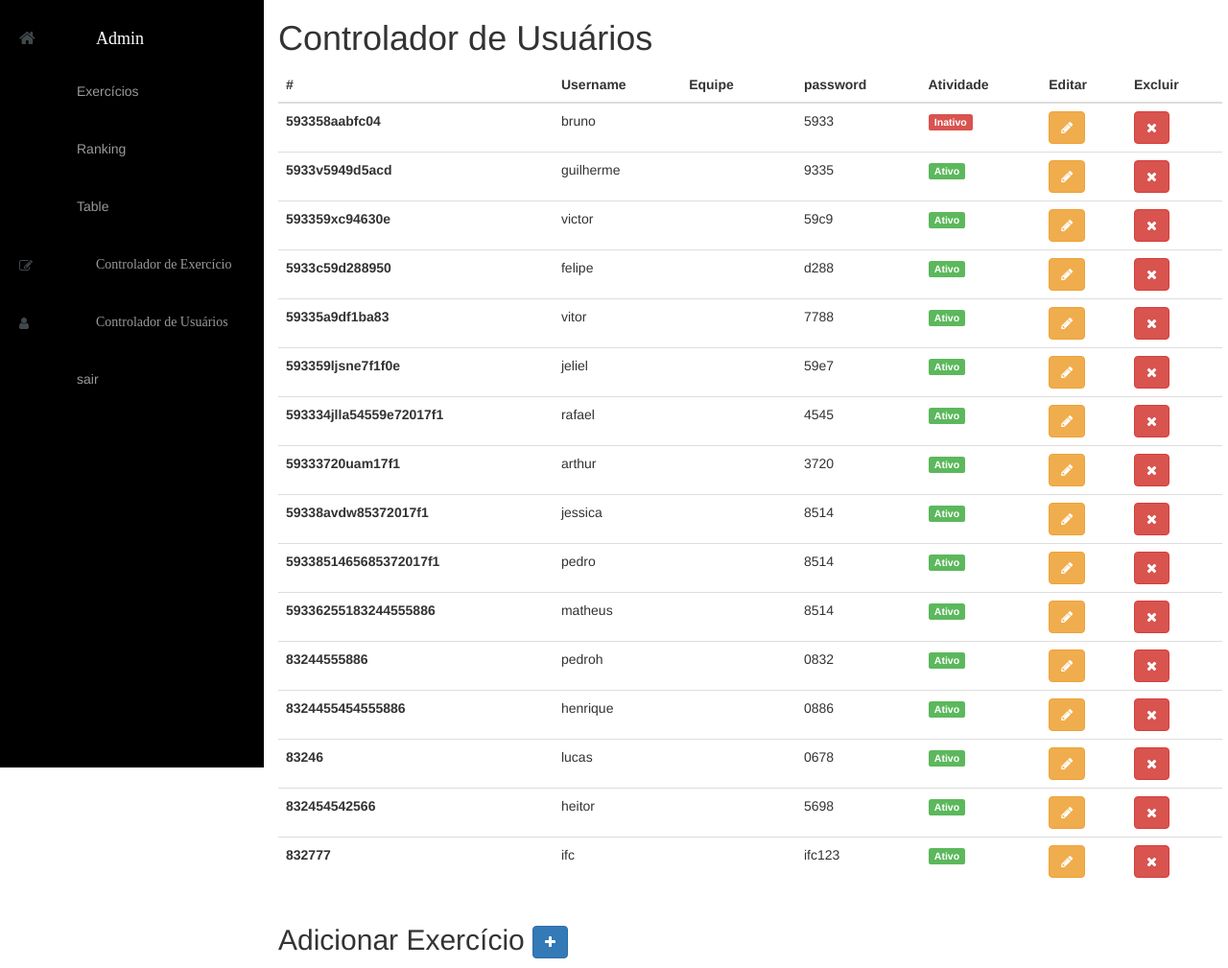
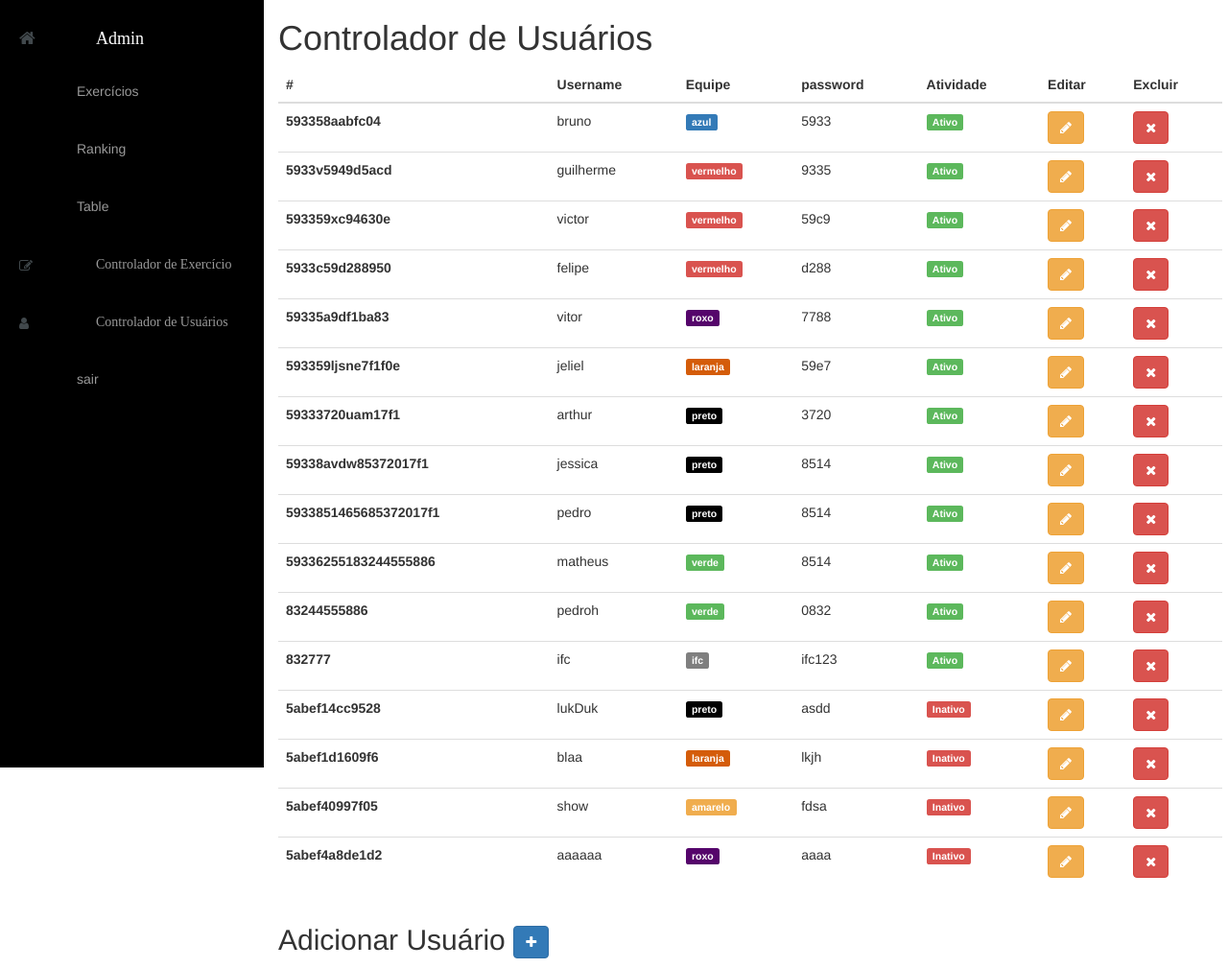
Before and after one commit to ArthurDCastro/batalha, a CodeIgniter app: page /algoritmos/admin/users in a window 1280 px wide. Shown: the whole page at 96% size. Run offline with CodeIgniter, Linux system fonts and the light colour scheme; the visitor is signed in with stand-in values (Sample User, id 1).

Commit message:
22-24 ++ 29-03-18

```diff
--- a/application/controllers/Admin.php
+++ b/application/controllers/Admin.php
@@ -20,13 +20,14 @@ class Admin extends CI_Controller {
         $this->load->helper('date');
 
         $this->load->view('admin/admin', $data);
-        $this->load->view('admin/exercice', $data);
+        $this->load->view('admin/exercise', $data);
         $this->load->view('footer', $data);
     }
 
     public function users(){
         $data['user'] = $this->users->get_logged_user();
         $data['users'] = $this->users->getAllUsers();
+
         $this->load->helper('date');
 
         $this->load->view('admin/admin', $data);
@@ -45,11 +46,11 @@ class Admin extends CI_Controller {
         $this->load->helper('date');
 
         $this->load->view('admin/admin', $data);
-        $this->load->view('admin/exercice', $data);
+        $this->load->view('admin/exercise', $data);
         $this->load->view('footer', $data);
 
 
-        $this->load->view('admin/edit_exercice', $data);
+        $this->load->view('admin/edit_exercise', $data);
 
     }
 
@@ -79,7 +80,7 @@ class Admin extends CI_Controller {
         $this->load->helper('date');
 
         $this->load->view('admin/admin', $data);
-        $this->load->view('admin/exercice', $data);
+        $this->load->view('admin/exercise', $data);
         $this->load->view('footer', $data);
 
 
@@ -120,4 +121,57 @@ class Admin extends CI_Controller {
 
         redirect (base_url('/admin'));
     }
+
+    public function add_user_view(){
+        $data['user'] = $this->users->get_logged_user();
+        $data['users'] = $this->users->getAllUsers();
+
+        $this->load->helper('date');
+
+        $this->load->view('admin/admin', $data);
+        $this->load->view('admin/user', $data);
+        $this->load->view('footer', $data);
+
+
+        $this->load->view('admin/add_user', $data);
+    }
+
+    public function add_user(){
+
+        $this->users->add_user($_POST);
+
+        redirect (base_url('/admin/users'));
+    }
+
+    public function edit_user_view(){
+        $data['user'] = $this->users->get_user_by_id($_GET['id']);
+        $data['users'] = $this->users->getAllUsers();
+
+        $this->load->helper('date');
+
+        $this->load->view('admin/admin', $data);
+        $this->load->view('admin/user', $data);
+        $this->load->view('footer', $data);
+
+
+        $this->load->view('admin/edit_user', $data);
+    }
+
+    public function edit_user(){
+        $array = $_POST;
+
+        $array['id'] = $_GET['id'];
+
+        $this->users->edit_user($array);
+
+        redirect (base_url('/admin/users'));
+    }
+
+    public function remove_user(){
+
+        $this->users->remove_user($_GET['id']);
+
+        redirect (base_url('/admin/users'));
+    }
+
 }
--- a/application/models/Users_model.php
+++ b/application/models/Users_model.php
@@ -70,6 +70,8 @@ class Users_model extends CI_Model {
     public function add_user(array $new_user){
         $file = $this->openFile();
 
+        $new_user['id'] = uniqid();
+
         $file[] = $new_user;
 
         $salveFile = json_encode($file, JSON_PRETTY_PRINT);                                      //Transforma um array em um tipo json
@@ -88,7 +90,7 @@ class Users_model extends CI_Model {
         }
 
         $salveFile = json_encode($newFile, JSON_PRETTY_PRINT);                                      //Transforma um array em um tipo json
-        file_put_contents(APPDATA_PATH."data/users.json", $salveFile);
+        file_put_contents(APPDATA_PATH."users.json", $salveFile);
     }
 
     public function edit_user(array $edit_user){
@@ -101,7 +103,7 @@ class Users_model extends CI_Model {
         }
 
         $salveFile = json_encode($file, JSON_PRETTY_PRINT);                                      //Transforma um array em um tipo json
-        file_put_contents(APPDATA_PATH."data/users.json", $salveFile);
+        file_put_contents(APPDATA_PATH."users.json", $salveFile);
     }
 
 
--- a/application/views/admin/add_exercise.php
+++ b/application/views/admin/add_exercise.php
@@ -10,7 +10,7 @@
         <div class="modal-content">
             <div class="modal-header">
                 <a type="button" class="close" href="<?=base_url("/admin")?>">&times;</a>
-                <h4 class="modal-title">Editar</h4>
+                <h4 class="modal-title">Adicionar Exercício</h4>
             </div>
             <div class="modal-body">
                 <div class="row">
--- a/application/views/admin/user.php
+++ b/application/views/admin/user.php
@@ -28,20 +28,20 @@
                         <td><span class="label label-<?=$user['equipe']?>"><?=$user['equipe']?></span>
                         </td>
                         <td>            <?=$user['password']?></td>
-                        <?php if($user['atividae']):?>
+                        <?php if($user['atividade']):?>
                             <td>            <span class="label label-success">Ativo</span></td>
                         <?php else:?>
                             <td>            <span class="label label-danger">Inativo</span></td>
                         <?php endif; ?>
-                        <td><a type="button" class="btn btn-warning" href="<?=base_url("/admin/edit_exercise_view?id={$user['id']}")?>"><span class="fa fa-pencil"></span></a></td>
-                        <td><a type="button" class="btn btn-danger" href="<?=base_url("/admin/remove_exercise?id={$user['id']}")?>"><span class="fa fa-remove"></span></a></td>
+                        <td><a type="button" class="btn btn-warning" href="<?=base_url("/admin/edit_user_view?id={$user['id']}")?>"><span class="fa fa-pencil"></span></a></td>
+                        <td><a type="button" class="btn btn-danger" href="<?=base_url("/admin/remove_user?id={$user['id']}")?>"><span class="fa fa-remove"></span></a></td>
                     </tr>
                 <?php endforeach; ?>
                 </tbody>
             </table>
         </div>
         <div>
-            <h2>Adicionar Exercício <a href="<?=base_url("/admin/add_exercise_view")?>" type="button" class="btn btn-primary"><i class="fa fa-plus"></i></a></h2>
+            <h2>Adicionar Usuário <a href="<?=base_url("/admin/add_user_view")?>" type="button" class="btn btn-primary"><i class="fa fa-plus"></i></a></h2>
 
         </div>
     </div>
--- a/assets/css/adminStyle.css
+++ b/assets/css/adminStyle.css
@@ -1,10 +1,35 @@
 .label-amarelo{
-    background-color: #f0ad4;
+    background-color: #f0ad4e;
 }
 
 .label-laranja{
-    background-color: #f0ad4;
+    background-color: #D45C0A;
 }
+
+.label-verde{
+    background-color: #5cb85c;
+}
+
+.label-azul{
+    background-color: #337ab7;
+}
+
+.label-vermelho{
+    background-color: #d9534f;
+}
+
+.label-roxo{
+    background-color: #55056B;
+}
+
+.label-preto{
+    background-color: #000000;
+}
+
+.label-ifc{
+    background-color: #7f7f7f;
+}
+
 
 #sidebar-wrapper {
     margin-left: -250px;
--- a/data/users.json
+++ b/data/users.json
@@ -1,134 +1,124 @@
 [
     {
-        "id"      : "593358aabfc04",
+        "id": "593358aabfc04",
         "username": "bruno",
-        "equipe"  : "azul",
-        "email"   : "",
+        "equipe": "azul",
+        "email": "",
         "password": "5933",
-        "atividae": 0
+        "atividade": 1
     },
     {
-        "id"      : "5933v5949d5acd",
+        "id": "5933v5949d5acd",
         "username": "guilherme",
-        "equipe"  : "vermelho",
-        "email"   : "",
+        "equipe": "vermelho",
+        "email": "",
         "password": "9335",
-        "atividae": 1
+        "atividade": 1
     },
     {
-        "id"      : "593359xc94630e",
+        "id": "593359xc94630e",
         "username": "victor",
-        "equipe"  : "vermelho",
-        "email"   : "",
+        "equipe": "vermelho",
+        "email": "",
         "password": "59c9",
-        "atividae": 1
+        "atividade": 1
     },
     {
-        "id"      : "5933c59d288950",
+        "id": "5933c59d288950",
         "username": "felipe",
-        "equipe"  : "vermelho",
-        "email"   : "",
+        "equipe": "vermelho",
+        "email": "",
         "password": "d288",
-        "atividae": 1
+        "atividade": 1
     },
     {
-        "id"      : "59335a9df1ba83",
         "username": "vitor",
-        "equipe"  : "rosa",
-        "email"   : "",
+        "equipe": "roxo",
         "password": "7788",
-        "atividae": 1
+        "atividade": "1",
+        "id": "59335a9df1ba83"
     },
     {
-        "id"      : "593359ljsne7f1f0e",
         "username": "jeliel",
-        "equipe"  : "rosa",
-        "email"   : "",
+        "equipe": "laranja",
         "password": "59e7",
-        "atividae": 1
+        "atividade": "1",
+        "id": "593359ljsne7f1f0e"
     },
     {
-        "id"      : "593334jlla54559e72017f1",
-        "username": "rafael",
-        "equipe"  : "rosa",
-        "email"   : "",
-        "password": "4545",
-        "atividae": 1
+        "id": "59333720uam17f1",
+        "username": "arthur",
+        "equipe": "preto",
+        "email": "",
+        "password": "3720",
+        "atividade": 1
     },
     {
-        "id"      : "59333720uam17f1",
-        "username": "arthur",
-        "equipe"  : "preto",
-        "email"   : "",
-        "password": "3720",
-        "atividae": 1
+        "id": "59338avdw85372017f1",
+        "username": "jessica",
+        "equipe": "preto",
+        "email": "",
+        "password": "8514",
+        "atividade": 1
     },
     {
-        "id"      : "59338avdw85372017f1",
-        "username": "jessica",
-        "equipe"  : "preto",
-        "email"   : "",
+        "id": "5933851465685372017f1",
+        "username": "pedro",
+        "equipe": "preto",
+        "email": "",
         "password": "8514",
-        "atividae": 1
+        "atividade": 1
     },
     {
-        "id"      : "5933851465685372017f1",
-        "username": "pedro",
-        "equipe"  : "preto",
-        "email"   : "",
+        "id": "59336255183244555886",
+        "username": "matheus",
+        "equipe": "verde",
+        "email": "",
         "password": "8514",
-        "atividae": 1
+        "atividade": 1
     },
     {
-        "id"      : "59336255183244555886",
-        "username": "matheus",
-        "equipe"  : "verde",
-        "email"   : "",
-        "password": "8514",
-        "atividae": 1
-    }
-,
-    {
-        "id"      : "83244555886",
+        "id": "83244555886",
         "username": "pedroh",
-        "equipe"  : "verde",
-        "email"   : "",
+        "equipe": "verde",
+        "email": "",
         "password": "0832",
-        "atividae": 1
-    }
-,
-    {
-        "id"      : "8324455454555886",
-        "username": "henrique",
-        "equipe"  : "branco",
-        "email"   : "",
-        "password": "0886",
-        "atividae": 1
-    }
-,
-    {
-        "id"      : "83246",
-        "username": "lucas",
-        "equipe"  : "branco",
-        "email"   : "",
-        "password": "0678",
-        "atividae": 1
-    }
-,
-    {
-        "id"      : "832454542566",
-        "username": "heitor",
-        "equipe"  : "branco",
-        "email"   : "",
-        "password": "5698",
-        "atividae": 1
+        "atividade": 1
     },
     {
-        "id"      : "832777",
+        "id": "832777",
         "username": "ifc",
-        "equipe"  : "ifc",
-        "email"   : "",
+        "equipe": "ifc",
+        "email": "",
         "password": "ifc123",
-        "atividae": 1
+        "atividade": 1
+    },
+    {
+        "username": "lukDuk",
+        "equipe": "preto",
+        "password": "asdd",
+        "atividade": "0",
+        "id": "5abef14cc9528"
+    },
+    {
+        "username": "blaa",
+        "equipe": "laranja",
+        "password": "lkjh",
+        "atividade": "0",
+        "id": "5abef1d1609f6"
+    },
+    {
+        "username": "show",
+        "equipe": "amarelo",
+        "password": "fdsa",
+        "atividade": "0",
+        "id": "5abef40997f05"
+    },
+    {
+        "username": "aaaaaa",
+        "equipe": "roxo",
+        "password": "aaaa",
+        "atividade": "0",
+        "id": "5abef4a8de1d2"
     }
 ]
```
Also changed, not shown: application/views/admin/add_exercice.php (deleted, +0 -48 lines), application/views/admin/add_user.php (added, +61 -0 lines), application/views/admin/edit_user.php (added, +61 -0 lines), application/views/admin/edit_exercise.php (renamed from application/views/admin/edit_exercice.php), application/views/admin/exercise.php (renamed from application/views/admin/exercice.php).
